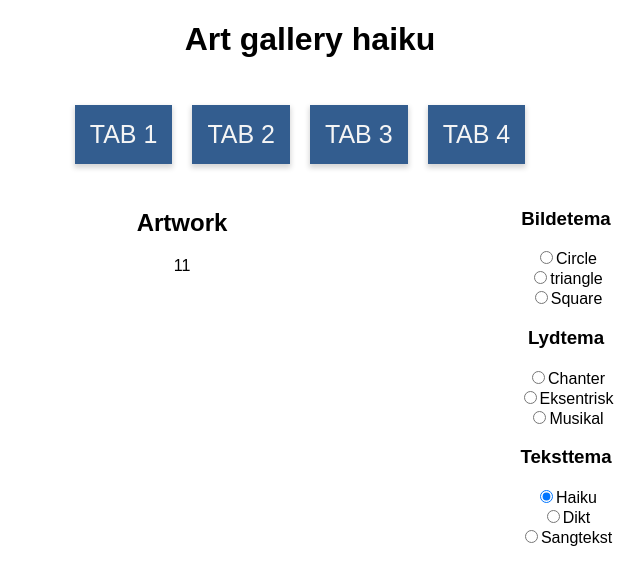
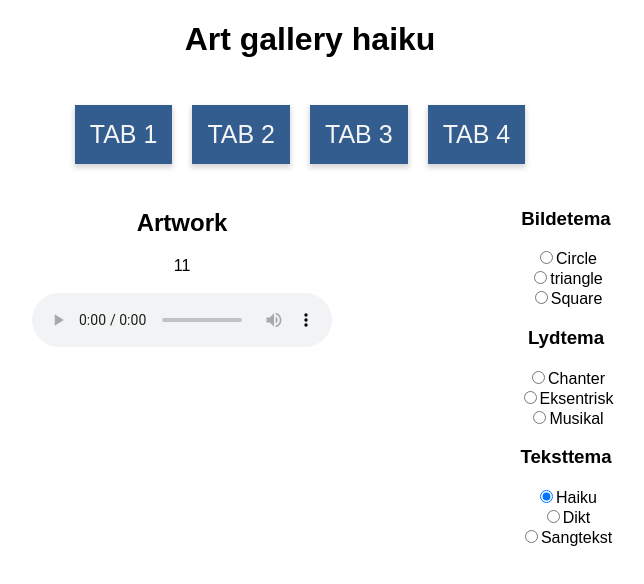
Before and after one commit to IT2810/it2810-webutvikling-h18-prosjekt-2-gruppe--16, a React (Create React App) app in the folder webdev2/: page / in a window 1280 px wide. Both pictures are taken after a click on the element "TAB 1". Shown: the top 584 px of the page, without its empty margins (330-974 px from the left). Built offline with nearby package versions, Linux system fonts and the light colour scheme; no server answers.

Commit message:
adding Audio component

```diff
--- /dev/null
+++ b/webdev2/src/components/Audio.js
@@ -0,0 +1,29 @@
+import React, { Component } from "react";
+
+class Audio extends Component {
+    // constructor(props){
+    //     super(props);
+    //     this.state = {
+    //         audio: null,
+    //         path: "media/audio/" + props.type + "/" + props.number +".mp3"
+    //     };
+    // }
+
+    // componentDidMount(){
+    //     fetch(this.state.path)
+    //         .then(response => response.text())
+    //         .then(svg => document.body.insertAdjacentHTML("afterbegin", svg));
+    // }
+
+    render() {
+        return (
+            <div className="Audio">
+                <audio controls>
+                    <source src="media/audio/eccentric/eccentric1.mp3" type="audio/mpeg" />
+                </audio>
+            </div>
+        );
+    }
+}
+
+export default Audio;
--- a/webdev2/src/components/MediaDisplayArea.js
+++ b/webdev2/src/components/MediaDisplayArea.js
@@ -1,5 +1,5 @@
 import React, { Component } from "react";
-import Picture from "./Picture"
+import Audio from "./Audio"
 import Text from "./Text";
 
 class MediaDisplayArea extends Component {
@@ -35,6 +35,8 @@ class MediaDisplayArea extends Component {
 
                     </p>
                     <Text type={this.props.text} number={this.props.displayNumber}/>
+
+                    <Audio />
                 </div>
             );
         } else {
--- a/webdev2/src/components/Tab.js
+++ b/webdev2/src/components/Tab.js
@@ -17,14 +17,12 @@ class Tab extends Component {
 
   componentDidUpdate(){
     if (this.props.value !== this.state.tabSelected){
+      this.setState({tabSelected:this.props.value})}
+  }
+  onUpdateTab(){
+    this.props.changeTab(this.state.tabSelected)
+  }
 
-    this.setState({tabSelected:this.props.value})}
-  }
-    onUpdateTab(){
-
-      this.props.changeTab(this.state.tabSelected)
-
-    }
     render() {
         return (
             <p
```
